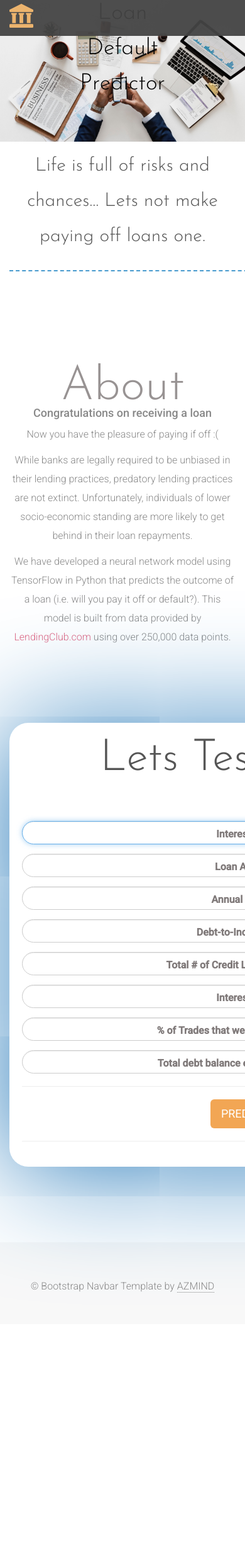
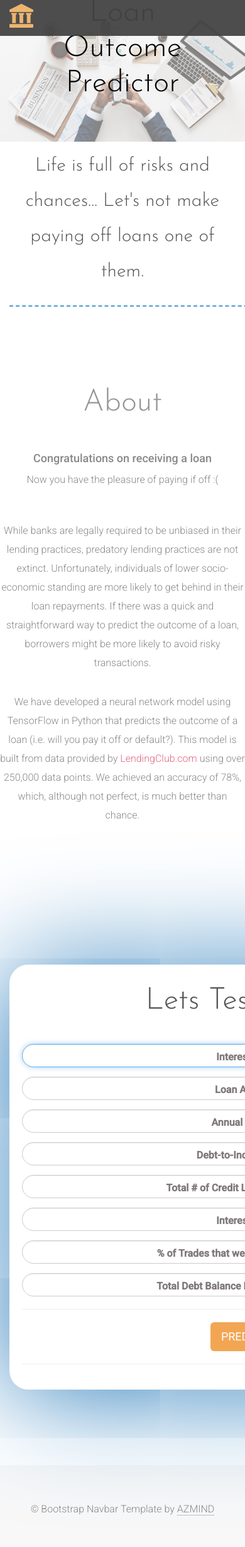
Before and after one commit to amullenger/FinalProjectTest, a Flask app: page / in a window 390 px wide; the page is wider, and only the part inside the window is pictured. Shown: that part at 63% size. Before the commit the page ends 2053 px from the top of that part, so only its background shows below. Run offline with Flask 2, Linux system fonts and the light colour scheme; some libraries are stand-ins or nearby versions.

Commit message:
lots of changes. pages now all linked together

```diff
--- a/app.py
+++ b/app.py
@@ -32,11 +32,15 @@ def generate_prediction():
                 pred = predict_outcome(res_list_mapped)
 
                 if pred == 0:
-                        return render_template("result.html", result = "Our model predicts that you will default on your loan")
+                        return render_template("result.html", result = "Our model predicts that you will default on your loan!")
                 else:
-                        return render_template("result.html", result = "Our model predicts that you will pay off your loan")
+                        return render_template("result.html", result = "Our model predicts that you will pay off your loan.")
 
                 return render_template("result.html", result = pred)
+
+@app.route("/bio")
+def load_bio():
+        return render_template("bios3.html")
 
 
 
--- a/static/css/style.css
+++ b/static/css/style.css
@@ -15,7 +15,7 @@ a, a:hover, a:focus {
     -o-transition: all .3s; -moz-transition: all .3s; -webkit-transition: all .3s; -ms-transition: all .3s; transition: all .3s;
 }
 
-h1, h2 { margin-top: 10px; font-family: 'Josefin Sans', sans-serif; font-size: 48px; font-weight: 300; color: #555; line-height: 56px; }
+h1, h2 { margin-top: 10px; font-family: 'Josefin Sans', sans-serif; font-size: 56px; font-weight: 300; color: #555; line-height: 56px; }
 h3 { font-family: 'Josefin Sans', sans-serif; font-size: 32px; font-weight: 300; color: #555; line-height: 40px; }
 
 img { max-width: 100%; }
@@ -178,7 +178,7 @@ footer { padding: 40px 0 45px 0; background: #f8f8f8; }
 
 @media (max-width: 415px) {
 
-	h1, h2 { font-size: 36px; }
+	h1, h2 { font-size: 48px; }
 
 }
 
--- a/templates/index.html
+++ b/templates/index.html
@@ -44,15 +44,13 @@
 						<span class="icon-bar"></span>
 						<span class="icon-bar"></span>
 					</button> -->
-					<a class="navbar-brand" href="index.html"></a>
+					<a class="navbar-brand" href="/index"></a>
 				</div>
 				<!-- Collect the nav links, forms, and other content for toggling -->
 				<div class="collapse navbar-collapse" id="top-navbar-1">
-					<ul class="nav navbar-nav navbar-right">
-						<li><a href="#">Documentation</a></li>
-						<li><a href="#">Plans</a></li>
-						<li><a href="#">Group Bio</a></li>
-						<li><a class="btn btn-link-3" href="#">Predictor</a></li>
+					<ul class="nav navbar-nav navbar-left">
+						<li><a class="btn btn-link-3" href="/index">Predictor</a></li>
+						<li><a href="/bio">Group Bio</a></li>
 					</ul>
 				</div>
 			</div>
@@ -61,8 +59,8 @@
 		<!-- Top content -->
         <!-- <div class="top-content"> -->
 		<div class= "containerer">
-			<img class="img-fluid" src="{{ url_for('static', filename='images/1.jpg') }}" alt="" style="width:100%;">
-			<h1 class="centereder" style="color:rgb(0, 0, 0);margin-bottom:0px;padding: 70px;" >Loan Default Predictor</h1>
+			<img class="img-fluid" src="{{ url_for('static', filename='images/1.jpg') }}" alt="" style="width:100%; opacity:0.5;">
+			<h1 class="centereder" style="color:rgb(0, 0, 0);margin-bottom:0px;padding: 70px; border:5px black;">Loan Outcome Predictor</h1>
 		</div>
 			</div>
         	<div class="container">
@@ -82,12 +80,12 @@
 	        <div class="container">
 	            <div class="row">
 	                <div class="col-sm-12 features section-description wow fadeIn" style="margin-top:0px">
-	                    <h2 style="font-size:30px">Life is full of risks and chances... Lets not make paying off loans one.</h2>
+	                    <h2 style="font-size:30px">Life is full of risks and chances... Let's not make paying off loans one of them.</h2>
 						<div class="divider-1"><div class="line"></div></div>
 						<div class="divider-1"></div>
 						<div class="divider-1"></div>
 						<div class="divider-1"></div>
-						<div class="divider-1"></div>
+
 
 
 	                </div>
@@ -95,21 +93,43 @@
 
 
 				<div class="row">
-								<div class="col-sm-4 wow fadeInRightBig">
-									<h3 style="color:rgb(152, 147, 147);font-size:75px">About</h3>
+								<div class="col-sm-12 wow fadeInRightBig">
+									<h1 style="color:rgb(152, 147, 147);">About</h1>
 
 								</div>
-								<h4 class="col-sm-6 wow fadeInRightBig">Congratulations on receiving a loan</h4>
-								<p class="col-sm-6 wow fadeInRightBig">	Now you have the pleasure of paying if off :( <p>
-								<div class = "col-sm-4 wow fadeInRightBig"></div>
-								<p class = "col-sm-6 wow fadeInRightBig"> While banks are legally required to be unbiased in their lending practices, predatory lending practices are not extinct. Unfortunately, individuals of lower socio-economic standing are more likely to get behind in their loan repayments. </p>
-								<div class = "col-sm-4 wow fadeInRightBig"></div>
+				</div>
+				<div class="divider-1"></div>
+				<div class="row">
+								<h4 class="col-sm-12 wow fadeInRightBig">Congratulations on receiving a loan</h4>
+				</div>
+				<div class="row">
+								<p class="col-sm-12 wow fadeInRightBig">	Now you have the pleasure of paying if off :( <p>
+				</div>
+				<div class="divider-1"></div>
+				</div>
+				<div class="row">
+								<p class="col-sm-3 wow fadeInRightBig"></p>
+								<p class = "col-sm-6 wow fadeInRightBig"> While banks are legally required to be unbiased in their lending practices, predatory lending practices are not extinct.
+									Unfortunately, individuals of lower socio-economic standing are more likely to get behind in their loan repayments.
+									If there was a quick and straightforward way to predict the outcome of a loan, borrowers might be more likely to avoid risky transactions.</p>
+								<p class="col-sm-3 wow fadeInRightBig"></p>
+							</div>
+				<div class="row">
+								<p class="col-sm-3 wow fadeInRightBig"></p>
 								<p class = "col-sm-6 wow fadeInRightBig">
-										We have developed a neural network model using TensorFlow in Python that predicts the outcome of a loan (i.e. will you pay it off or default?). This model is built from data provided by <a href="https://www.lendingclub.com/info/download-data.action">LendingClub.com</a> using over 250,000 data points.
-									</p>
-							</div>
-						</div>
-						<div class="divider-1"></div>
+										We have developed a neural network model using TensorFlow in Python that predicts the outcome of a loan (i.e. will you pay it off or default?).
+										This model is built from data provided by <a href="https://www.lendingclub.com/info/download-data.action">LendingClub.com</a> using over 250,000 data points.
+										We achieved an accuracy of 78%, which, although not perfect, is much better than chance.
+								</p>
+								<p class="col-sm-3 wow fadeInRightBig"></p>
+				</div>
+
+
+			</div>
+			<div class="divider-1"></div>
+			<div class="divider-1"></div>
+			<div class="divider-1"></div>
+			<div class="divider-1"></div>
 
 
 
@@ -117,16 +137,16 @@
 
 
 		<!-- Picking stuff  -->
-		<div class="container wow slideInUp">
+		<div class="container" wow slideInUp>
 				<div class="row">
 				<div class="col-md-2"></div>
 				  <div class="col-md-5 ">
 					 <div class="card card-signin">
 					  <div class="card-body">
-						<h1 style="font-size:70px" >Lets Test it Out</h1>
+						<h2>Lets Test it Out</h2>
 
 						<div class="divider-1"></div>
-						<div class="divider-1"></div>
+
 
 						<!-- <form class="form-signin"> -->
 						<form action='/result' method='POST'>
@@ -168,7 +188,7 @@
 
 							<div class="form-label-group">
 								<input type="text" id="total_bal_ext_mort" class="form-control" placeholder="Interest Rate" name="total_bal_ext_mort" required autofocus>
-								<label for="total_bal_ext_mort">Total debt balance excluding mortgage</label>
+								<label for="total_bal_ext_mort">Total Debt Balance Excluding Mortgage</label>
 							</div>
 
 
```
Also changed, not shown: static/images/bios3.html (added, +184 -0 lines), templates/bios3.html (added, +264 -0 lines), templates/result.html (+9 -7 lines), static/images/AM.jpg (added), static/images/PD.jpg (added), static/images/PM.JPG (added), static/images/SS.jpg (added), templates/bio-test.html (added).
